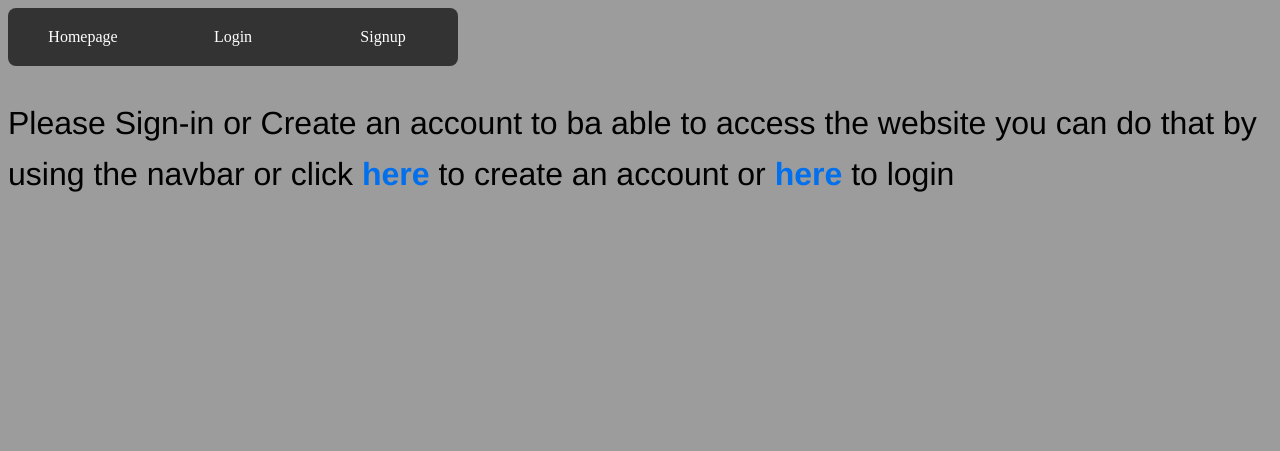
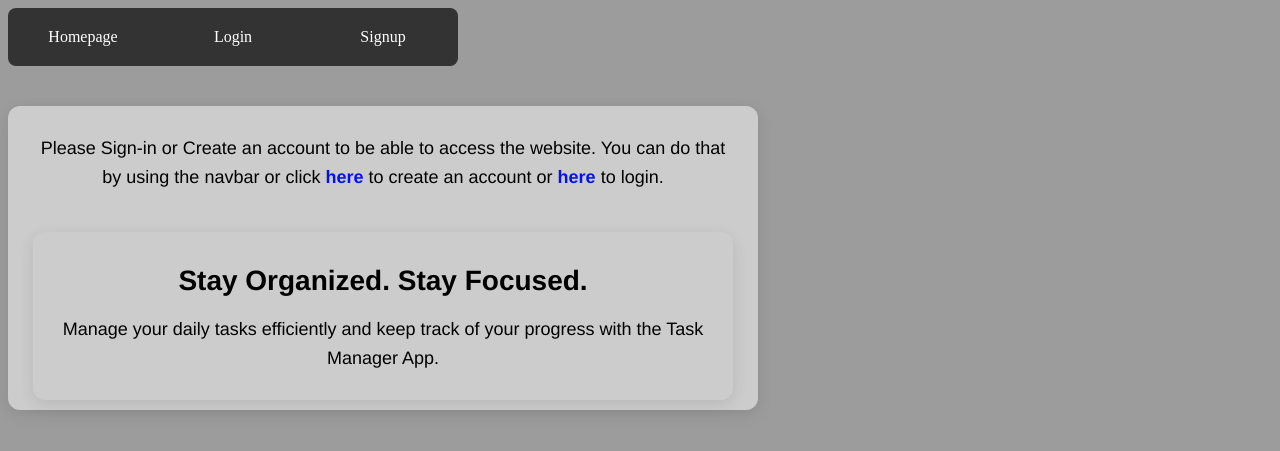
Before and after one commit to Ahmad-K-Qudah/capstone-project, a Django app: page / in a window 1280 px wide. Shown: the top 451 px of the page. Run offline with Django 5.2, Linux system fonts and the light colour scheme.

Commit message:
added homepage styling

```diff
--- a/to_do_app/static/homepage.css
+++ b/to_do_app/static/homepage.css
@@ -1,30 +1,61 @@
-#home p {
+.home p {
     font-family: 'Franklin Gothic Medium', 'Arial Narrow', Arial, sans-serif;
     font-size: 32px;
     line-height: 1.6;
     margin-bottom: 20px;
 }
 
-#home p:first-letter {
+.home p:first-letter {
     text-transform: uppercase;
 }
 
 
-#home a {
-    color: #026fec;
+.home a {
+    color: #0413ea;
     text-decoration: none;
     font-weight: bold;
 
 }
 
-#home a:hover {
+.home a:hover {
     text-decoration: underline;
 }
 
+
+.app-info {
+    background-color: #ccc;
+    color: black;
+    padding: 10px 25px;
+    margin: 40px 0px 0px 0px;
+    border-radius: 12px;
+    text-align: center;
+    max-width: 700px;
+    box-shadow: 0 4px 15px rgba(0, 0, 0, 0.1);
+    font-family: 'Franklin Gothic Medium', 'Arial Narrow', Arial, sans-serif;
+}
+
+.app-info h2 {
+    font-size: 28px;
+    margin-bottom: 15px;
+}
+
+.app-info p {
+    font-size: 18px;
+    line-height: 1.6;
+}
+
+
 @media (max-width: 768px) {
-
-    #home p {
-        font-size: 20px;
+    .app-info {
+        padding: 25px 15px;
+        width: 90%;
     }
 
+    .app-info h2 {
+        font-size: 22px;
+    }
+
+    .app-info p {
+        font-size: 16px;
+    }
 }
--- a/to_do_app/templates/homepage.html
+++ b/to_do_app/templates/homepage.html
@@ -10,12 +10,26 @@
 
 {% block content %}
 
-<div id='home'>
-    {% if user.is_authenticated %}
-    <p>{{user.username}} Go ahead and check what are today's tasks</p>
-    {% else %}
-    <p>Please Sign-in or Create an account to ba able to access the website you can do that by using the navbar or click <a href="/auth/signup/">here</a> to create an account or <a href="/auth/login/">here </a>to login</p>
-    {% endif %}
+<div class="app-info">
+  {% if user.is_authenticated %}
+  <div class="app-info">
+
+    <h2 class="home">{{ user.username }}, go ahead and check what are today's tasks.</h2>
+  </div>
+
+  {% else %}
+   <p class="home">Please Sign-in or Create an account to be able to access the website. You can do that by using the navbar or click
+      <a class="home" href="/auth/signup/">here</a> to create an account or
+      <a class="home" href="/auth/login/">here</a> to login.
+    </p>
+  <div class="app-info">
+    <h2>Stay Organized. Stay Focused.</h2>
+    <p>Manage your daily tasks efficiently and keep track of your progress with the Task Manager App.</p>
+  </div>
+
+  {% endif %}
+
+
 
 </div>
 {% endblock content %}
```
